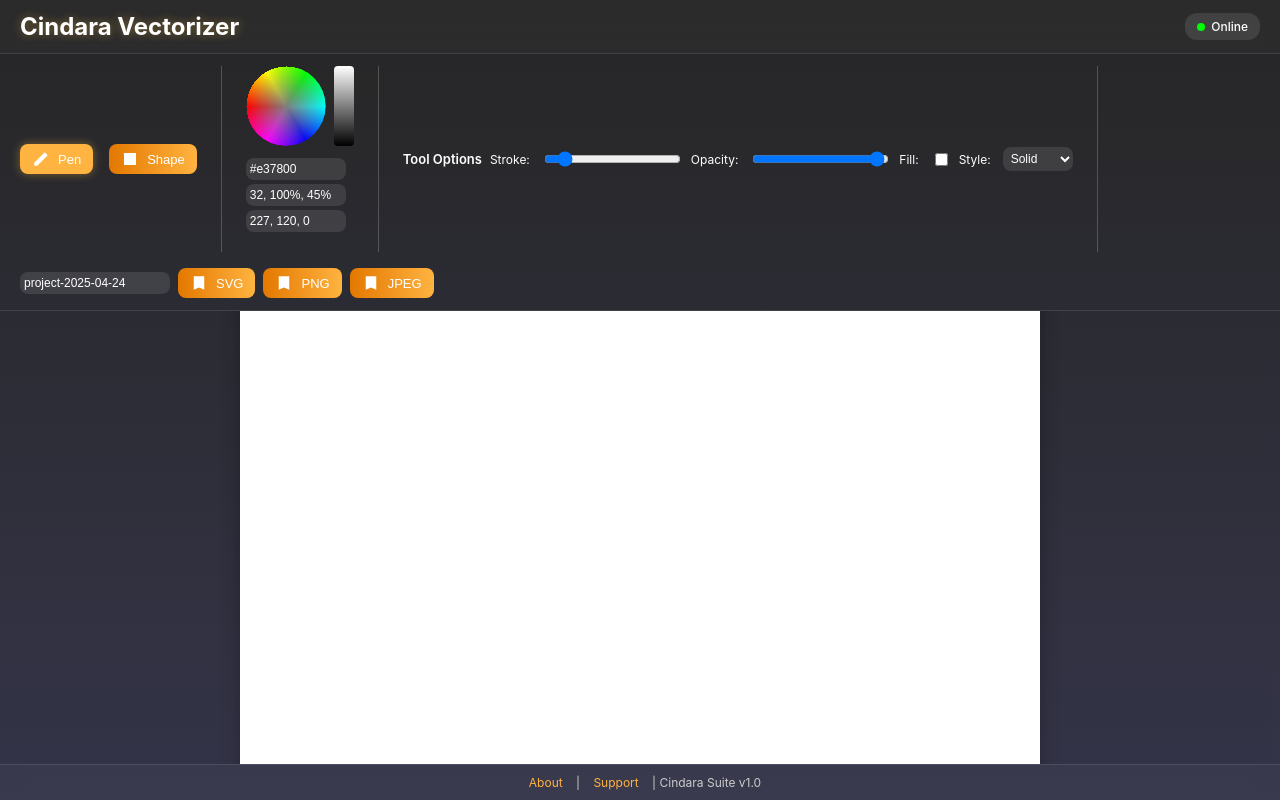
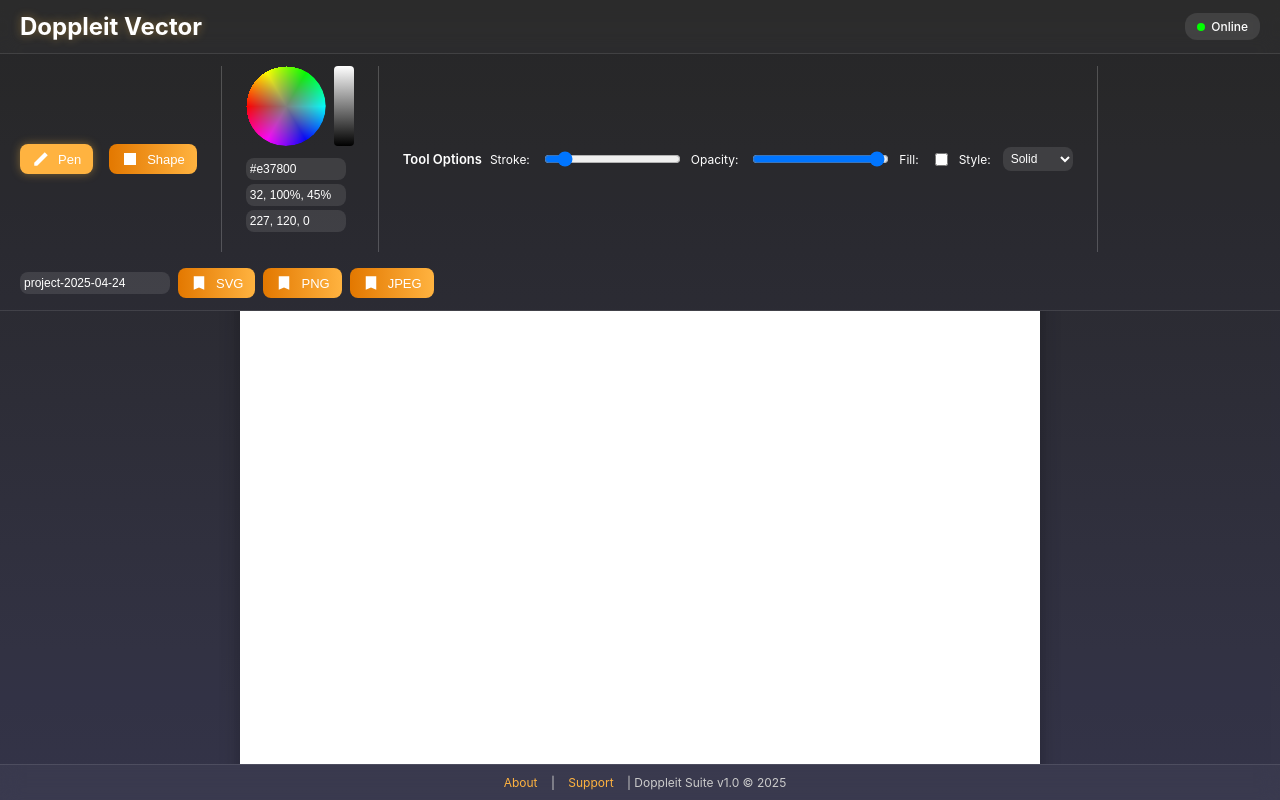
Before and after one commit to CBoon99/doppleit-vector, a plain HTML site: page index.html in a window 1280 px wide. Drawn offline with Linux system fonts and the light colour scheme.

Commit message:
Deploy-ready Doppleit Vector

```diff
--- a/index.html
+++ b/index.html
@@ -3,7 +3,7 @@
 <head>
     <meta charset="UTF-8">
     <meta name="viewport" content="width=device-width, initial-scale=1.0">
-    <title>Cindara Vectorizer</title>
+    <title>Doppleit Vector</title>
     <style>
         :root {
             --primary-color: #e37800;
@@ -287,7 +287,7 @@
 <body>
     <div id="app">
         <div id="header">
-            <h1>Cindara Vectorizer</h1>
+            <h1>Doppleit Vector</h1>
             <div id="status">Online</div>
         </div>
         <div id="toolbar">
@@ -349,9 +349,9 @@
             <canvas id="canvas" width="800" height="600"></canvas>
         </div>
         <div id="footer">
-            <a href="#" aria-label="About Cindara">About</a> |
+            <a href="#" aria-label="About Doppleit">About</a> |
             <a href="#" aria-label="Support">Support</a> |
-            Cindara Suite v1.0
+            Doppleit Suite v1.0 &copy; 2025
         </div>
     </div>
     <script>
@@ -382,13 +382,11 @@
         let currentLightness = 50;
         let swatchHistory = JSON.parse(localStorage.getItem('swatches')) || [];
 
-        // Set Tool Cursors
         function updateCursor() {
             canvas.style.cursor = currentTool === 'pen' ? 'crosshair' : 'default';
         }
         updateCursor();
 
-        // Color Picker
         function drawColorWheel() {
             const width = colorCanvas.width;
             const height = colorCanvas.height;
@@ -485,7 +483,6 @@
             }
         });
 
-        // Drawing
         function startDrawing(e) {
             drawing = true;
             currentPath = [];
@@ -570,7 +567,6 @@
             }
         }
 
-        // Export
         function exportCanvas(format) {
             const defaultName = `project-${new Date().toISOString().split('T')[0]}`;
             const filename = filenameInput.value || defaultName;
@@ -604,7 +600,6 @@
             }
         }
 
-        // Color Conversion Utilities
         function hexToRgb(hex) {
             const r = parseInt(hex.slice(1, 3), 16);
             const g = parseInt(hex.slice(3, 5), 16);
@@ -635,7 +630,6 @@
             return { h: h * 360, s, l };
         }
 
-        // Event Listeners
         document.querySelectorAll('.tool-btn').forEach(btn => {
             btn.addEventListener('click', () => {
                 document.querySelectorAll('.tool-btn').forEach(b => b.classList.remove('active'));
@@ -654,7 +648,6 @@
         exportPng.addEventListener('click', () => exportCanvas('png'));
         exportJpeg.addEventListener('click', () => exportCanvas('jpeg'));
 
-        // Keyboard Shortcuts
         document.addEventListener('keydown', e => {
             if (e.ctrlKey && e.key === 's') {
                 e.preventDefault();
@@ -676,7 +669,6 @@
             }
         });
 
-        // Initialize
         filenameInput.value = `project-${new Date().toISOString().split('T')[0]}`;
         drawColorWheel();
         drawLightnessSlider();
```
Also changed, not shown: 1 other file.
